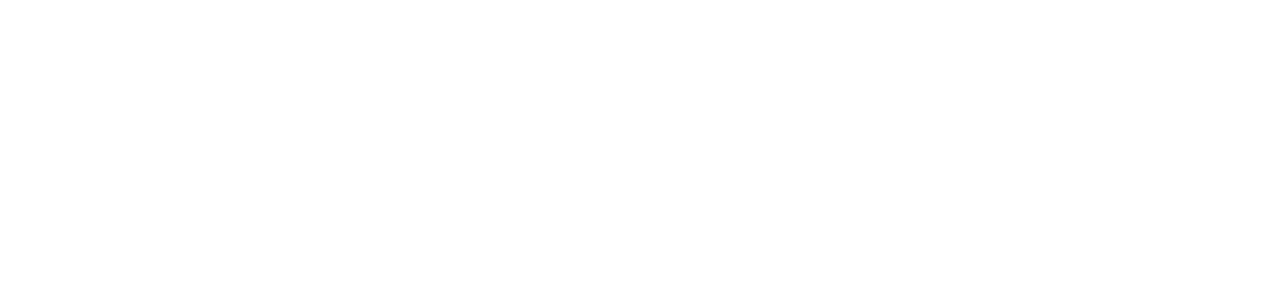
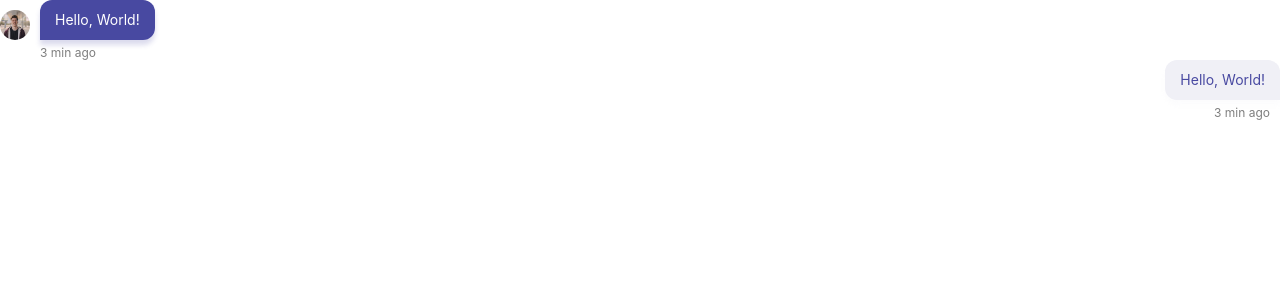
Before and after one commit to shoffkarim/react-chat-frontend, a React (Create React App) app: page / in a window 1280 px wide. Shown: the top 300 px of the page. Built offline with nearby package versions, Linux system fonts and the light colour scheme.

Commit message:
add message components

```diff
--- a/package.json
+++ b/package.json
@@ -10,6 +10,7 @@
     "@types/node": "^12.20.13",
     "@types/react": "^17.0.6",
     "@types/react-dom": "^17.0.5",
+    "classnames": "^2.3.1",
     "node-sass": "^6.0.0",
     "react": "^17.0.2",
     "react-dom": "^17.0.2",
--- a/src/App.tsx
+++ b/src/App.tsx
@@ -1,9 +1,11 @@
 import React from 'react';
+import { Message } from './components';
 
 const App:React.FC = () => {
   return (
     <div className="App">
-
+      <Message isMy={false}/>
+      <Message isMy={true}/>
     </div>
   );
 }
--- /dev/null
+++ b/src/components/Message/Message.tsx
@@ -0,0 +1,30 @@
+import React from 'react';
+import "./message.sass";
+import classNames from 'classnames';
+import avatar from "../../assets/img/default-avatar.jpg";
+
+interface MessageProps {
+  isMy: boolean
+}
+
+const Message: React.FC<MessageProps> = ({isMy}) => {
+  return (
+    <div className={classNames("message", isMy ? "my" : "friend")}>
+      <div className="message-wrapper">
+        {!isMy &&
+          <div className="message__avatar">
+            <img src={avatar} alt="" />
+          </div>
+        }
+        <div className="message__bubble">
+          <p>Hello, World!</p>
+        </div>
+      </div>
+      <div className="message__time">
+        3 min ago
+      </div>
+    </div>
+  )
+}
+
+export default Message
--- /dev/null
+++ b/src/components/Message/message.sass
@@ -0,0 +1,58 @@
+.message
+  display: flex
+  flex-direction: column
+  &-wrapper
+    display: flex
+  &.my
+    align-items: flex-end
+    .message-wrapper
+      justify-content: flex-start
+      flex-direction: row-reverse
+    .message__time
+      margin-right: 10px
+    .message__avatar
+      margin-left: 10px
+    .message__bubble
+      background-color: #f0f0f6
+      box-shadow: 0px 5px 5px rgba(240, 240, 246, 0.196733)
+      border-radius: 12px 12px 0px 12px
+      p
+        color: #4849a1
+  &.friend
+    align-items: flex-start
+    .message-wrapper
+      justify-content: flex-start
+      flex-direction: row
+    .message__time
+      margin-left: 40px
+    .message__avatar
+      margin-right: 10px
+    .message__bubble
+      background-color: #4849a1
+      box-shadow: 0px 5px 5px rgba(72, 73, 161, 0.196733)
+      border-radius: 12px 12px 12px 0px
+  &__avatar
+    width: 30px
+    height: 30px
+    border-radius: 50%
+    overflow: hidden
+    margin-top: auto
+    img
+      width: 100%
+      height: 100%
+      object-fit: cover
+  &__bubble
+    box-shadow: 0px 5px 5px rgba(72, 73, 161, 0.196733)
+
+    padding: 10px 15px
+    text-align: left
+    p
+      margin: 0
+      font-size: 14px
+      line-height: 20px
+      color: #fff
+  &__time
+    font-size: 12px
+    opacity: 0.5
+    color: #000
+    margin-top: 5px
--- /dev/null
+++ b/src/components/index.ts
@@ -0,0 +1 @@
+export {default as Message} from "./Message/Message";
```
Also changed, not shown: src/assets/img/default-avatar.jpg (added), 1 other file (tests, documents, lock files or other folders).
